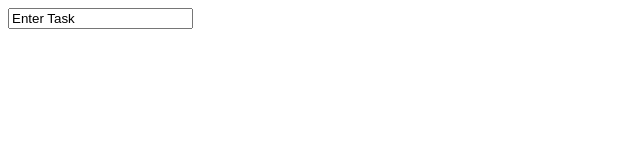
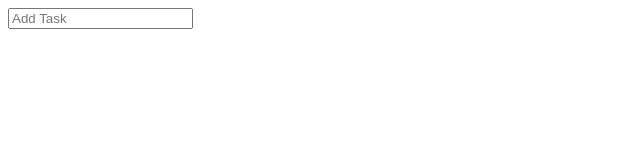
Before and after one commit to Himanshu90k/hooks, a React (Create React App) app: page / in a window 1280 px wide. Shown: the top 160 px of the page, without its empty margins (0-640 px from the left). Built offline with nearby package versions, Linux system fonts and the light colour scheme.

Commit message:
handled submit

```diff
--- a/src/App.js
+++ b/src/App.js
@@ -2,12 +2,18 @@ import { useState } from 'react';
 
 const App = () => {
 
-  const [taskName, setTaskName] = useState("Enter Task");
+  const [taskName, setTaskName] = useState("");
+
+  const handleSubmit = (e) => {
+    e.preventDefault();
+    setTaskName("");
+  };
 
   return(
     <>
-      <form>
-        <input type="text" value={taskName} onChange={(e) => setTaskName(e.target.value)}/>
+      <form onSubmit={handleSubmit}>
+        <label title="Task input"/>
+        <input type="text" value={taskName} onChange={(e) => setTaskName(e.target.value)} placeholder="Add Task"/>
       </form>
     </>
   );
```
